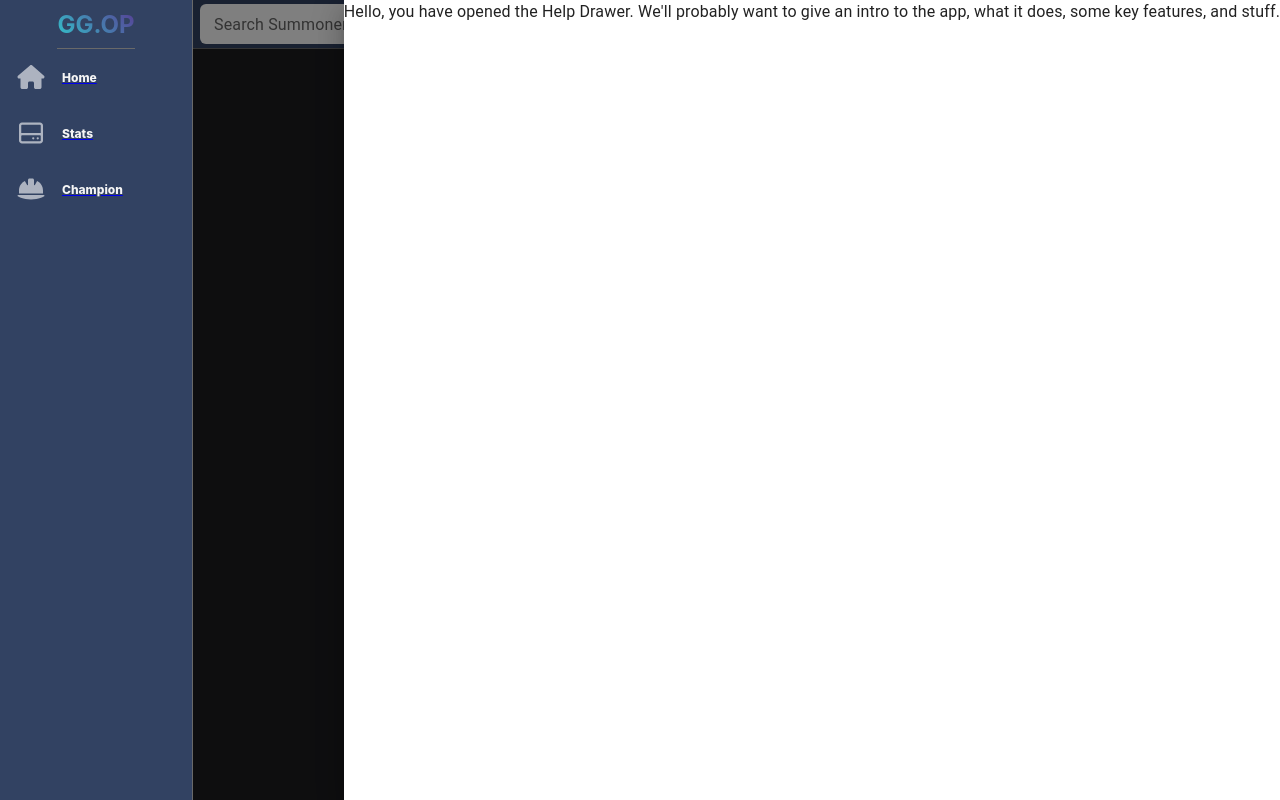
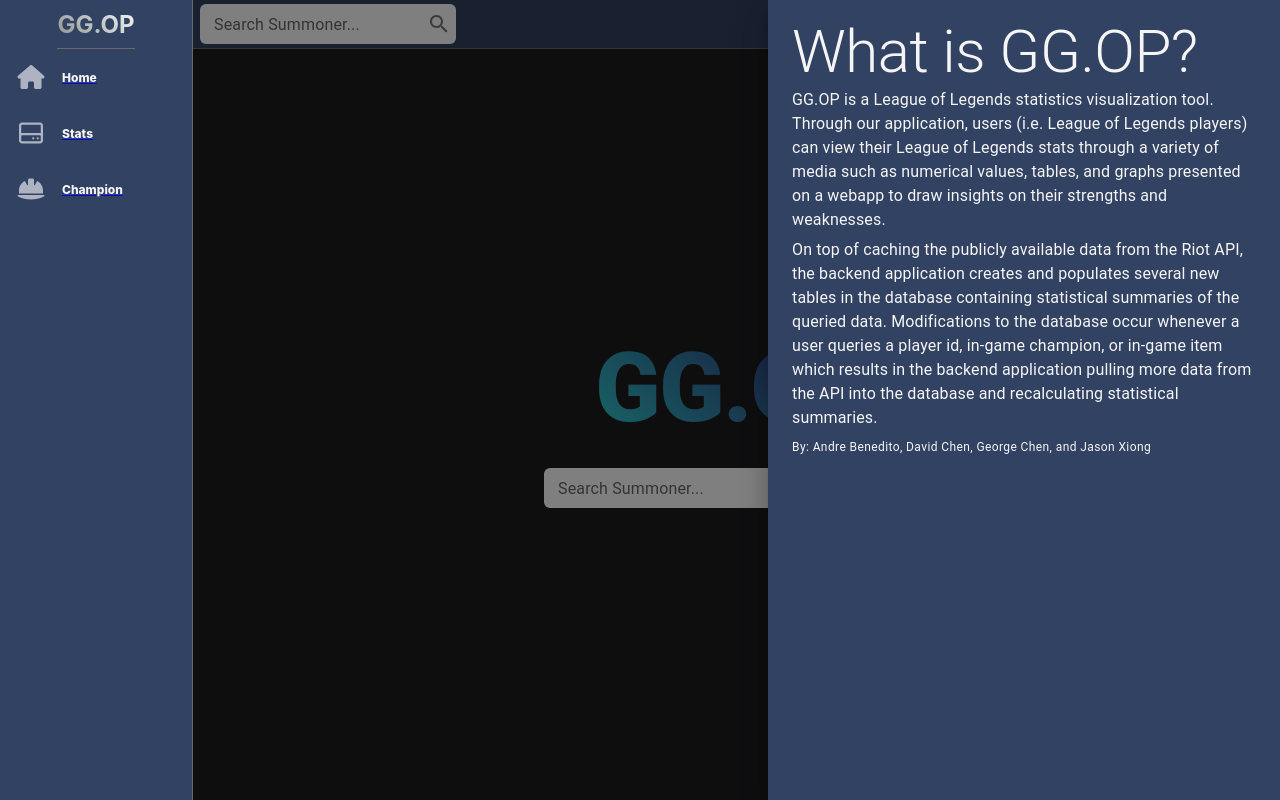
Before and after one commit to andr-dev/CS348, a React app in the folder web/: page / in a window 1280 px wide. Both pictures are taken after a click on the element 1256 px from the left and 24 px from the top of the page. Built offline with nearby package versions, Linux system fonts and the light colour scheme.

Commit message:
fill in helper drawer, change side bar logo to white gradient

```diff
--- a/web/src/components/help-drawer/presentation.tsx
+++ b/web/src/components/help-drawer/presentation.tsx
@@ -1,14 +1,42 @@
-import { Drawer, Typography } from '@mui/material'
+import { Container, Drawer, Typography } from '@mui/material'
 import React, { FC } from 'react'
+import { useTheme } from 'styled-components';
 import { HelpDrawerProps } from './types'
 
 export const HelpDrawer: FC<HelpDrawerProps> = ({ open, onClose }) => {
+    const theme = useTheme();
+
+    const containerStyling = {
+        height: '100%',
+        width: '100%',
+        background: theme.colors.secondary,
+        padding: '16px',
+        color: theme.colors.text,
+    }
+
     return (
-        <Drawer anchor='right' open={open} onClose={onClose}>
-            <Typography>
-                Hello, you have opened the Help Drawer. We'll probably want to give an intro to the app,
-                what it does, some key features, and stuff.
-            </Typography>
+        <Drawer anchor='right' open={open} onClose={onClose} PaperProps={{ sx: { width: "40%" } }}>
+            <Container sx={containerStyling}>
+                <Typography variant="h2">
+                    What is GG.OP?
+                </Typography>
+                <Typography gutterBottom>
+                    GG.OP is a League of Legends statistics visualization tool. Through our application, users
+                    (i.e. League of Legends players) can view their League of Legends stats through a variety of media
+                    such as numerical values, tables, and graphs presented on a webapp to draw insights on their strengths
+                    and weaknesses.
+                </Typography>
+                <Typography gutterBottom>
+                    On top of caching the publicly available data from the Riot API, the backend application
+                    creates and populates several new tables in the database containing statistical summaries of the queried
+                    data. Modifications to the database occur whenever a user queries a player id, in-game champion, or in-game
+                    item which results in the backend application pulling more data from the API into the database and
+                    recalculating statistical summaries.
+                </Typography>
+                <Typography variant="caption" gutterBottom>
+                    By: Andre Benedito, David Chen, George Chen, and Jason Xiong
+                </Typography>
+            </Container>
         </Drawer>
     )
 }
--- a/web/src/components/sidebar/index.tsx
+++ b/web/src/components/sidebar/index.tsx
@@ -33,10 +33,10 @@
 `;
 
 const SidebarLogoContainer = styled.div`
-  background: -webkit-linear-gradient(45deg, #30CFD0 0%, #5b308f 100%);
+  background: -webkit-linear-gradient(45deg, #818a8a 0%, white 100%);
   -webkit-background-clip: text;
   -webkit-text-fill-color: transparent;
-`;
+  `;
 // Version with gradient border instead
 // const SidebarLogoContainer = styled.div`
 //   background: -webkit-linear-gradient(45deg, #30CFD0 0%, #330867 100%);
```
